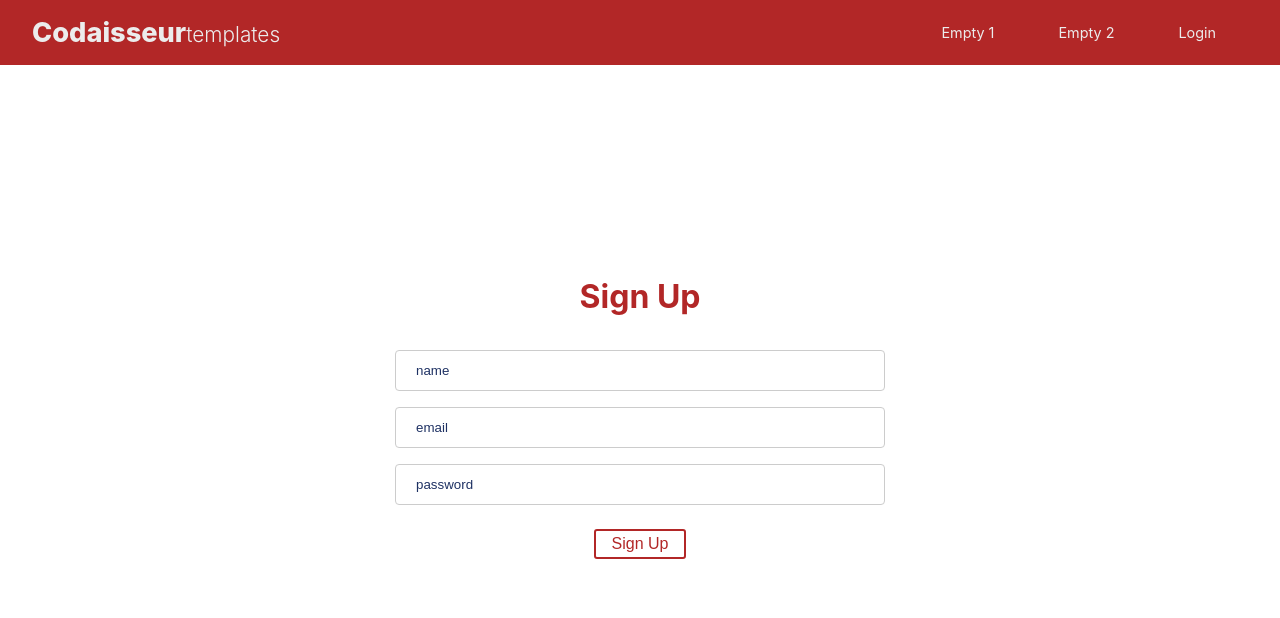
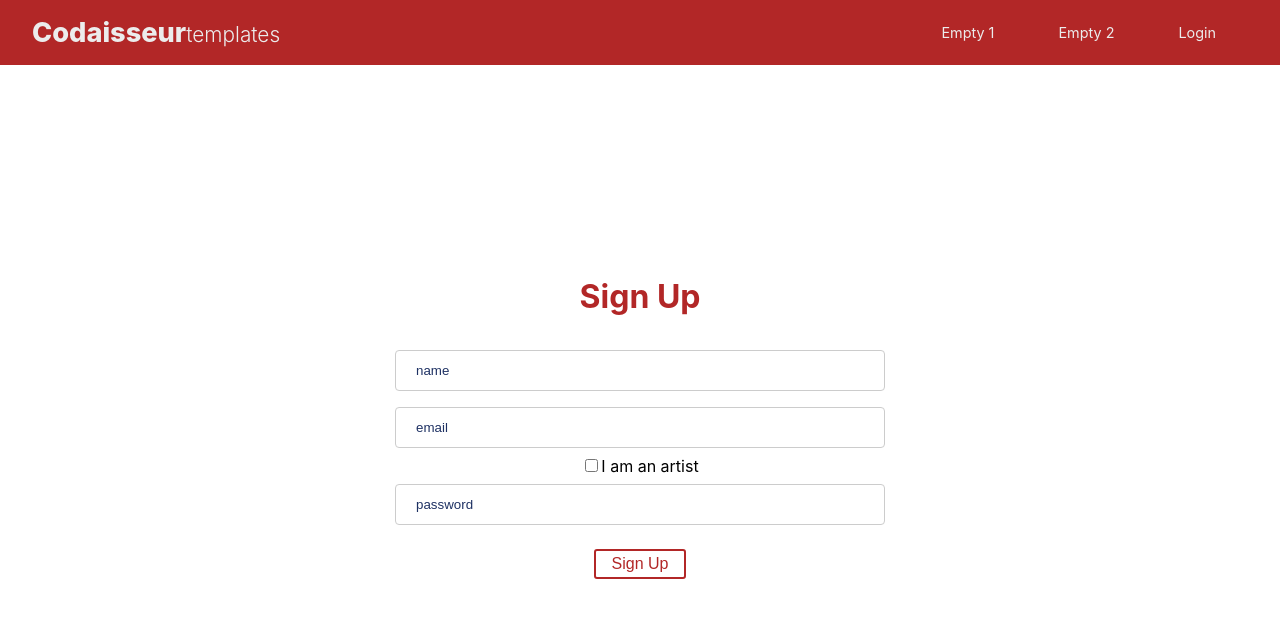
Before and after one commit to khademishoja/Heart-Works-frontend, a React (Create React App) app: page /signup in a window 1280 px wide. Shown: the top 618 px of the page. Built offline with nearby package versions, Linux system fonts and the light colour scheme; no server answers.

Commit message:
add checkbox i am artist in signup and change thunks

```diff
--- a/src/pages/SignUp.js
+++ b/src/pages/SignUp.js
@@ -1,35 +1,41 @@
-import styled from "styled-components"
-import { Button, Input, Title } from "../styled"
-import { useEffect, useState } from "react"
-import { useDispatch, useSelector } from "react-redux"
-import { useNavigate } from "react-router-dom"
-import { signUp } from "../store/user/thunks"
-import { selectToken } from "../store/user/selectors"
+import styled from "styled-components";
+import { Button, Input, Title } from "../styled";
+import { useEffect, useState } from "react";
+import { useDispatch, useSelector } from "react-redux";
+import { useNavigate } from "react-router-dom";
+import { signUp } from "../store/user/thunks";
+import { selectToken } from "../store/user/selectors";
 
 export const SignUp = () => {
+  const [name, setName] = useState("");
+  const [email, setEmail] = useState("");
+  const [password, setPassword] = useState("");
+  const [isArtist, setIsArtist] = useState(false);
 
-  const [name, setName] = useState("")
-  const [email, setEmail] = useState("")
-  const [password, setPassword] = useState("")
+  const dispatch = useDispatch();
+  const navigate = useNavigate();
 
-  const dispatch = useDispatch()
-  const navigate = useNavigate()
-
-  const token = useSelector(selectToken)
+  const token = useSelector(selectToken);
 
   useEffect(() => {
     if (token !== null) {
       navigate("/");
     }
   }, [token, navigate]);
+  // function chState(element) {
+  //   if (element.checked) setIsArtist(true);
+  //   else {
+  //     setIsArtist(false);
+  //   }
+  // }
 
   const submitForm = (e) => {
-    e.preventDefault()
-    dispatch(signUp(name, email, password))
-  }
+    e.preventDefault();
+    dispatch(signUp(name, email, password, isArtist));
+  };
 
   return (
-    <div style={{textAlign: "center"}}>
+    <div style={{ textAlign: "center" }}>
       <Container>
         <Title>Sign Up</Title>
         <form onSubmit={submitForm}>
@@ -43,22 +49,30 @@ export const SignUp = () => {
             value={email}
             onChange={(e) => setEmail(e.target.value)}
           />
+          <br />
+          <input
+            type="checkbox"
+            value={isArtist}
+            onChange={(e) => setIsArtist(!isArtist)}
+          />
+          I am an artist
+          <br />
           <Input
             type="password"
             placeholder="password"
             value={password}
             onChange={(e) => setPassword(e.target.value)}
           />
-          <br/>
+          <br />
           <Button type="submit">Sign Up</Button>
         </form>
       </Container>
     </div>
-  )
-}
+  );
+};
 
 const Container = styled.div`
-  display: 'flex';
-  flex-direction: 'column';
+  display: "flex";
+  flex-direction: "column";
   margin: 15%;
-`
+`;
--- a/src/store/user/thunks.js
+++ b/src/store/user/thunks.js
@@ -5,7 +5,7 @@ import { appLoading, appDoneLoading, setMessage } from "../appState/slice";
 import { showMessageWithTimeout } from "../appState/thunks";
 import { loginSuccess, logOut, tokenStillValid } from "./slice";
 
-export const signUp = (name, email, password) => {
+export const signUp = (name, email, password, isArtist) => {
   return async (dispatch, getState) => {
     dispatch(appLoading());
     try {
@@ -13,6 +13,7 @@ export const signUp = (name, email, password) => {
         name,
         email,
         password,
+        isArtist,
       });
 
       dispatch(
```
